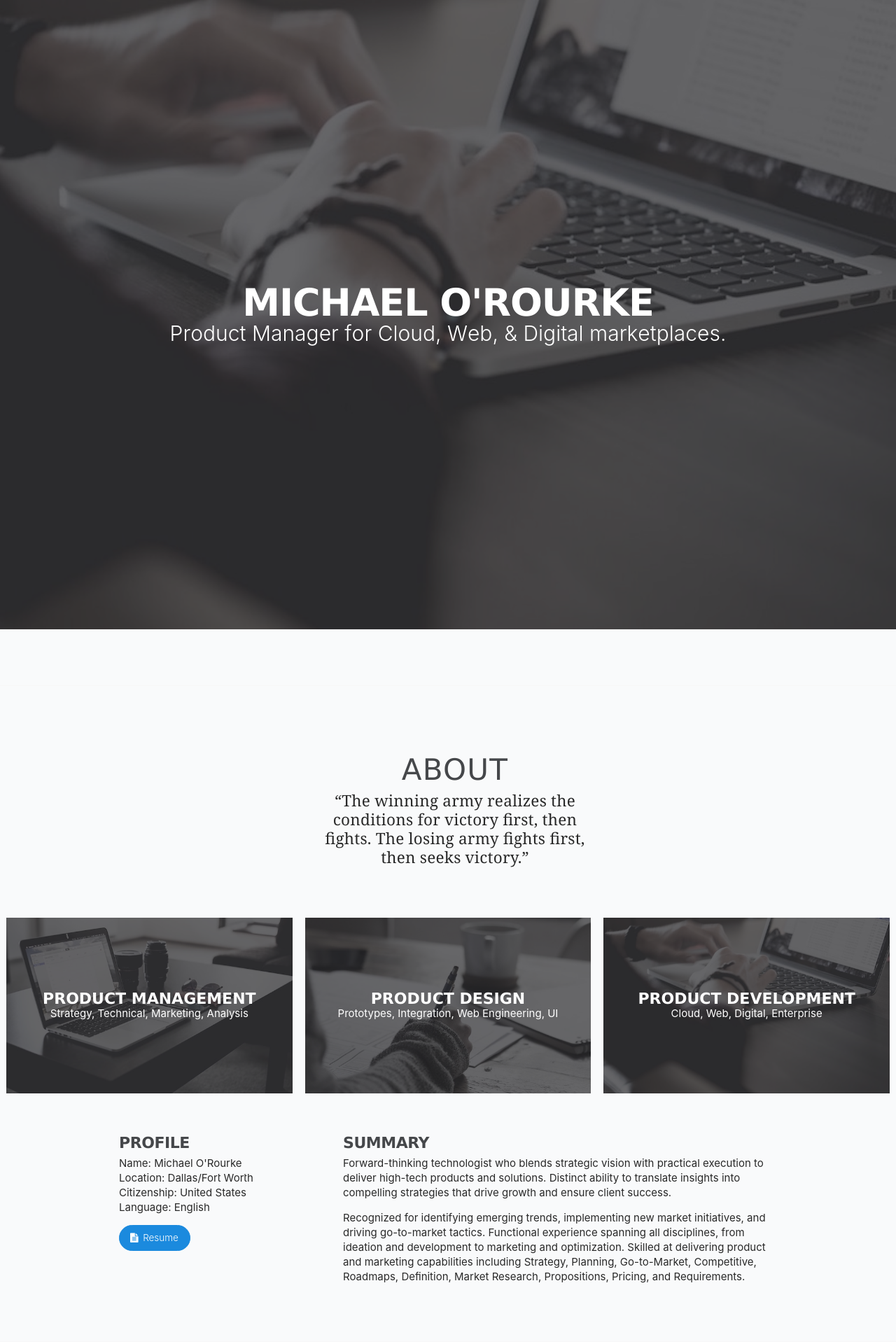
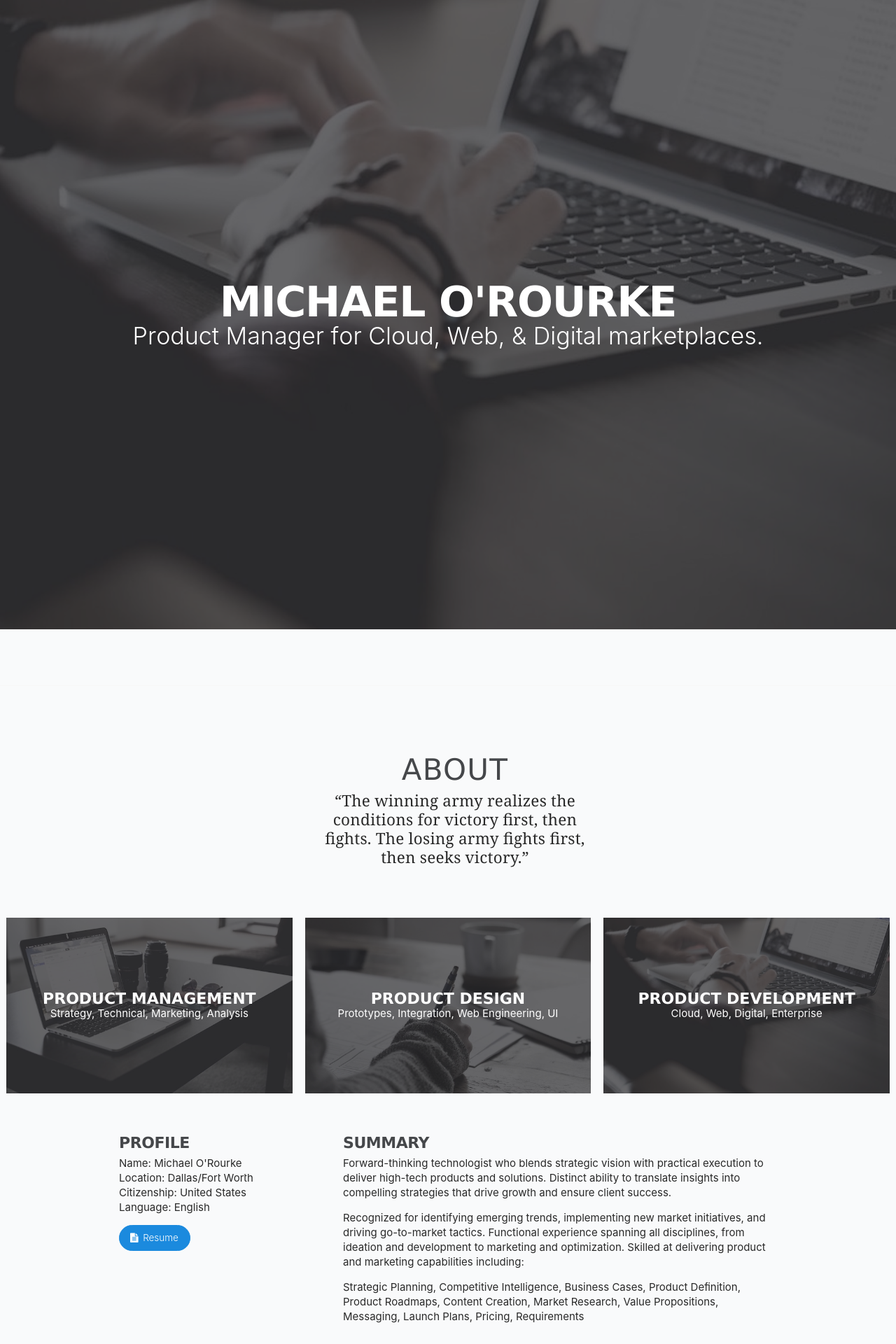
Before and after one commit to caleorourke/unveil, a Jekyll site: the page built from index.html, in a window 1280 px wide. Shown: the top 1920 px of the page at 70% size. Built offline with Jekyll 4.4.1, drawn with Linux system fonts in a browser that asks for light colours; some of the changed text lies outside the part shown.

Commit message:
design changes

```diff
--- a/_includes/modals/products.html
+++ b/_includes/modals/products.html
@@ -9,7 +9,7 @@
         <h3>{{site.data.products.aod.title}}</h3>
         <p class="modal-tagline">{{site.data.products.aod.categories}}</p>
         <p class="modal-date">Mar 2014 &dash; Jun 2014</p>
-        <p class="modal-paragraph">A convergence of CDN, Deep Storage, and Transcoding into an Infrastructure Media Service for SoftLayer. Consists of a packet-shaping interface to enable optimal operation in digital, cross channel ecosystems. Built to reduce operating expenses for events, conferences, and shows. Includes the ability to rapidly ingest, transcode, QC, edit, post, and play out media on streaming platforms.</p>
+        <p class="modal-paragraph">Collaborated with the London IBM Media Services team and business partners, Aspera, to build and launch an "Infrastructure Media Service" for SoftLayer. Built on Direct-to-Cloud transport and object storage, AOD included additional CDN, Deep Storage, and Transcoding components and functioned as a packet-shaping interface to enable optimal operation in digital, cross channel ecosystems. Core features included the ability to rapidly ingest, transcode, QC, edit, post, and play out media on streaming platforms. The overarching vision for AOD was to leverage SoftLayer's bare-metal servers to reduce operating expenses for IBM sponsored events.</p>
         <p><a class="button button-color--default" href="{{page.baseurl}}assets/docs/Product-Brief-AOD.pdf" target="_blank">Read More</a></p>
       </div>
     </div>
@@ -27,7 +27,7 @@
         <h3>{{site.data.products.chef-openstack.title}}</h3>
         <p class="modal-tagline">{{site.data.products.chef-openstack.categories}}</p>
         <p class="modal-date">Sep 2013 &dash; Jan 2014</p>
-        <p class="modal-paragraph">Opscode Chef recipes designed to harness bare-metal and virtual servers. Able to deploy and scale an OpenStack cloud to hundreds of nodes. Includes scripts to rapidly prototype and sandbox using Vagrant and Virtual Box.</p>
+        <p class="modal-paragraph">As a member of the Product Innovation team, we designed, developed, and launched the open source Chef OpenStack initiative, a series of Opscode/Chef recipes designed to harness bare-metal and virtual servers. Designed as a DevOps tool, this service provided scripts to rapidly prototype and sandbox OpenStack using Vagrant. The vision for Chef OpenStack was to provide customers with the means to deploy and scale an OpenStack cloud to hundreds of nodes.</p>
         <p><a class="button button-color--default" href="//blog.softlayer.com/2014/simplified-openstack-deployment-softlayer" target="_blank">Read More</a></p>
       </div>
     </div>
@@ -45,7 +45,7 @@
         <h3>{{site.data.products.cloudant.title}}</h3>
         <p class="modal-tagline">{{site.data.products.cloudant.categories}}</p>
         <p class="modal-date">Apr 2014 &dash; Aug 2014</p>
-        <p class="modal-paragraph">Scalable, always-on NoSQL cloud database service. Provides access to JSON data and attachments from SoftLayer's API. Built as a lightweight scaffold for provisioning quickly and reducing data access latency. Features includes high availability, data replication and sync, and geo-load balancing.</p>
+        <p class="modal-paragraph">Elicited IBM business partner, Cloudant, to incorporate their scalable, always-on NoSQL cloud database service on SoftLayer's platform. The intent was to provide customers with a lightweight scaffold to provision Cloudant quickly and reduce data access latency by opening up access to JSON data and attachments from SoftLayer's API. Features included high availability, data replication and sync, and geo-load balancing.</p>
         <p><a class="button button-color--default" href="//www.softlayer.com/info/cloudant" target="_blank">Read More</a></p>
       </div>
     </div>
@@ -63,7 +63,7 @@
         <h3>{{site.data.products.imeter.title}}</h3>
         <p class="modal-tagline">{{site.data.products.imeter.categories}}</p>
         <p class="modal-date">Mar 2011 &dash; Sep 2011</p>
-        <p class="modal-paragraph">Storefront for purchasing and activating Internet-enabled apps on smart devices. Built as an expandable suite of products to increase software attachment rates and control spending on development. Includes apps for metering, remote diagnostics, funding, accounting, usage, and back-office services.</p>
+        <p class="modal-paragraph">Facilitated teams in France and US to refactor, consolidate, design, and launch iMeter, a storefront for purchasing and activating Internet-enabled apps on smart devices. The overall vision was to provide an expandable suite of products designed to increase software attachment rates and control spending on development. iMeter included apps for metering, remote diagnostics, funding, accounting, usage, and back-office services.</p>
         <p><a class="button button-color--default" href="//www.neopostusa.com/postage-meters-software/imeter-apps" target="_blank">Read More</a></p>
       </div>
     </div>
@@ -81,7 +81,7 @@
         <h3>{{site.data.products.jumpgate.title}}</h3>
         <p class="modal-tagline">{{site.data.products.jumpgate.categories}}</p>
         <p class="modal-date">Nov 2013 &dash; Feb 2014</p>
-        <p class="modal-paragraph">Fabricated Python drivers designed to make OpenStack's API compatible with any public and private cloud provider. Built as a compatibility layer to translate incoming OpenStack calls into API calls for dissimilar clouds. Includes a WSGI-compatible interface to support nginx, Apache, gunicorn and uwsgi.</p>
+        <p class="modal-paragraph">As a member of the Product Innovation team, we designed, developed, and launched Jumpgate-as-a-Service, fabricated Python drivers designed to make OpenStack's API compatible with any public and private cloud provider. The overarching intent for JaaS was to provide customers with a compatibility layer that translated incoming OpenStack calls into API calls from dissimilar clouds. Designed as an open source service, it included a WSGI-compatible interface to support nginx, Apache, gunicorn, and uwsgi.</p>
         <p><a class="button button-color--default" href="//blog.softlayer.com/2014/building-bridge-openstack-api" target="_blank">Read More</a></p>
       </div>
     </div>
@@ -99,8 +99,26 @@
         <h3>{{site.data.products.message-queue.title}}</h3>
         <p class="modal-tagline">{{site.data.products.message-queue.categories}}</p>
         <p class="modal-date">Sep 2012 &dash; Mar 2013</p>
-        <p class="modal-paragraph">Message broker middleware for creating applications with scalable, cost-effective messaging and notification. Provides a secure message view and editable queues directly from SoftLayer's Customer Portal. Includes a full-featured REST API and language bindings for Ruby, Python, Java, and PHP.</p>
+        <p class="modal-paragraph">Collaborated with RabbitMQ to launch a middleware service for creating applications with scalable, cost-effective messaging and notification. The vision for MQ was to provide customers with a secure message view and editable queues directly from SoftLayer's Customer Portal, with the intent of extending its use to leverage our Microservices landscape. It included a full-featured REST API and language bindings for Ruby, Python, Java, and PHP.</p>
         <p><a class="button button-color--default" href="//www.softlayer.com/message-queue" target="_blank">Read More</a></p>
+      </div>
+    </div>
+  </div>
+</div>
+
+<!-- open cloud -->
+<div class="modal fade" id="open-cloud" tabindex="-1" role="dialog">
+  <div class="modal-dialog" role="document">
+    <div class="modal-content">
+      <div class="modal-header">
+        <button type="button" class="u-close" data-dismiss="modal" aria-label="Close">&times;</button>
+      </div>
+      <div class="modal-body">
+        <h3>{{site.data.products.open-cloud.title}}</h3>
+        <p class="modal-tagline">{{site.data.products.open-cloud.categories}}</p>
+        <p class="modal-date">Jan 2015 &dash; Sep 2015</p>
+        <p class="modal-paragraph">Presided over five products teams to design, develop, and implement dedicated, high-performing bare-metal Private Clouds for OpenStack in global data centers. Product teams spanned individual pillars across the overarching platform: Compute, Networking, Storage, Security, and Applications. These clouds were built on open standards to support the flexibility and portability of enterprise workloads, as well as compliance, availability, security, and 99.95% uptime. They included an isolated physical infrastructure for compute, storage, network gateways, and VPN connections with encrypted tunneling.</p>
+        <p><a class="button button-color--default" href="//www.ibm.com/cloud-computing/solutions/open-cloud" target="_blank">Read More</a></p>
       </div>
     </div>
   </div>
@@ -117,26 +135,8 @@
         <h3>{{site.data.products.postal-accountant.title}}</h3>
         <p class="modal-tagline">{{site.data.products.postal-accountant.categories}}</p>
         <p class="modal-date">Dec 2007 &dash; Aug 2008</p>
-        <p class="modal-paragraph">Comprehensive analytics platform with built-in monitoring and tracking for controlling expenses. Designed to aggregate data stores and capture detailed, real-time expenditures for reporting. Includes a web-based dashboard and reporting engine. Provides customers with the means to cut operating expenses by up to 40% and relieve budget constraints.</p>
+        <p class="modal-paragraph">Synced with French business partners, Technodiva, to create the dual-branded Fusion product line. One such product, Postal Accountant, evolved into a comprehensive analytics platform with built-in monitoring and tracking for controlling expenses. It aggregated data stores and captured detailed, real-time expenditures for reporting. Features include a web-based dashboard and robust reporting engine. The overarching vision was to provide customers with the means to cut operating expenses up to 40% and relieve budget constraints.</p>
         <p><a class="button button-color--default" href="{{page.baseurl}}assets/docs/Product-Brief-PA.pdf" target="_blank">Read More</a></p>
-      </div>
-    </div>
-  </div>
-</div>
-
-<!-- open cloud -->
-<div class="modal fade" id="open-cloud" tabindex="-1" role="dialog">
-  <div class="modal-dialog" role="document">
-    <div class="modal-content">
-      <div class="modal-header">
-        <button type="button" class="u-close" data-dismiss="modal" aria-label="Close">&times;</button>
-      </div>
-      <div class="modal-body">
-        <h3>{{site.data.products.open-cloud.title}}</h3>
-        <p class="modal-tagline">{{site.data.products.open-cloud.categories}}</p>
-        <p class="modal-date">Jan 2015 &dash; Sep 2015</p>
-        <p class="modal-paragraph">Dedicated, high-performing bare-metal servers housed in global data centers. Built on open standards to support the flexibility and portability of enterprise workloads. Designed for compliance, availability, security and 99.95% uptime. Includes an isolated physical infrastructure for compute, storage, network gateways and VPN connections with encrypted tunneling.</p>
-        <p><a class="button button-color--default" href="//www.ibm.com/cloud-computing/solutions/open-cloud" target="_blank">Read More</a></p>
       </div>
     </div>
   </div>
@@ -153,7 +153,7 @@
         <h3>{{site.data.products.siebel.title}}</h3>
         <p class="modal-tagline">{{site.data.products.siebel.categories}}</p>
         <p class="modal-date">Jan 2005 &dash; Jul 2007</p>
-        <p class="modal-paragraph">CRM application with packages for Sales, Marketing, Commerce, and Help Desk. Built to overhaul, govern, and converge outdated line-of-business programs into one comprehensive foundation. Provides a secure data platform for ingesting, staging, and accessing records from a number of data sources.</p>
+        <p class="modal-paragraph">Siebel was a global project aimed at launching a CRM application with built-in packages for Sales, Marketing, Commerce, and Help Desk. The intent was to overhaul, govern, and converge outdated line-of-business programs into one comprehensive foundation. It provided a secure data platform for ingesting, staging, and accessing records from a number of data sources.</p>
         <p><a class="button button-color--default" href="//www.oracle.com/us/products/applications/siebel/overview/index.html" target="_blank">Read More</a></p>
       </div>
     </div>
--- a/_includes/sections/about.html
+++ b/_includes/sections/about.html
@@ -26,7 +26,8 @@
     <div class="col2-3">
       <h3>Summary</h3>
       <p>Forward-thinking technologist who blends strategic vision with practical execution to deliver high-tech products and solutions. Distinct ability to translate insights into compelling strategies that drive growth and ensure client success.</p>
-      <p>Recognized for identifying emerging trends, implementing new market initiatives, and driving go-to-market tactics. Functional experience spanning all disciplines, from ideation and development to marketing and optimization. Skilled at delivering product and marketing capabilities including Strategy, Planning, Go-to-Market, Competitive, Roadmaps, Definition, Market Research, Propositions, Pricing, and Requirements.</p>
+      <p>Recognized for identifying emerging trends, implementing new market initiatives, and driving go-to-market tactics. Functional experience spanning all disciplines, from ideation and development to marketing and optimization. Skilled at delivering product and marketing capabilities including:</p>
+      <p>Strategic Planning, Competitive Intelligence, Business Cases, Product Definition, Product Roadmaps, Content Creation, Market Research, Value Propositions, Messaging, Launch Plans, Pricing, Requirements</p>
     </div>
   </div>
 </section>
--- a/_includes/sections/experience.html
+++ b/_includes/sections/experience.html
@@ -47,7 +47,7 @@
               <p>Developed product initiatives and design strategies for an innovative cloud infrastructure. Managed the collection and definition of candidate feature-functions, concept designs, priorities, and requirements across core teams.</p>
               <ul class="list--disc">
                 <li>Designed and launched new IaaS and public cloud services in SoftLayer marketplaces, generating double digit growth over two consecutive years.</li>
-                <li>Acquired new strategic business partners to extend SDN and CDN offerings, producing $20M net new revenue in first year.</li>
+                <li>Acquired new strategic business partners to extend software-defined and content delivery networking offerings, producing $20M net new revenue in first year.</li>
                 <li>Rebuilt entire product portfolio to rival new competitors; included pricing, cataloging, mapping, and on-boarding.</li>
                 <li>Spearheaded initiatives to sunset low margin products, reducing operating expenses by 26%.</li>
               </ul>
--- a/_includes/sections/works.html
+++ b/_includes/sections/works.html
@@ -72,21 +72,21 @@
   </div>
   <div class="gallery desktop-col1-3 tablet-col1-3 mobile-col1-1">
   <!-- Row #3 -->
+    <figure class="gallery-item" data-toggle="modal" data-target="#open-cloud">
+      <img src="{{page.baseurl}}assets/img/bg-products-fig1.jpg">
+      <figcaption class="gallery-item--text gallery-item--darken">
+        <div class="gallery-item--headline">
+          <strong>{{site.data.products.open-cloud.title}}</strong>
+          <p>{{site.data.products.open-cloud.categories}}</p>
+        </div>
+      </figcaption>
+    </figure>
     <figure class="gallery-item" data-toggle="modal" data-target="#postal-accountant">
       <img src="{{page.baseurl}}assets/img/bg-products-fig3.jpg">
       <figcaption class="gallery-item--text gallery-item--darken">
         <div class="gallery-item--headline">
           <strong>{{site.data.products.postal-accountant.title}}</strong>
           <p>{{site.data.products.postal-accountant.categories}}</p>
-        </div>
-      </figcaption>
-    </figure>
-    <figure class="gallery-item" data-toggle="modal" data-target="#open-cloud">
-      <img src="{{page.baseurl}}assets/img/bg-products-fig1.jpg">
-      <figcaption class="gallery-item--text gallery-item--darken">
-        <div class="gallery-item--headline">
-          <strong>{{site.data.products.open-cloud.title}}</strong>
-          <p>{{site.data.products.open-cloud.categories}}</p>
         </div>
       </figcaption>
     </figure>
--- a/less/hero.less
+++ b/less/hero.less
@@ -50,7 +50,7 @@
 
 .hero-title {
   margin-bottom: 0;
-  font-size: 5.4rem;
+  font-size: 6rem;
   font-weight: @font-weight-bold;
   letter-spacing: @letter-spacing-small;
   color: @white;
@@ -67,7 +67,7 @@
 .hero-tagline {
   padding: 0;
   margin: 0;
-  font-size: 3rem;
+  font-size: 3.4rem;
   font-weight: @font-weight-light;
   line-height: @line-height-xsmall;
   color: @white;
```
Also changed, not shown: other parts of _includes/sections/experience.html (+2 -2 lines), assets/css/main.min.css, assets/js/main.min.js.
